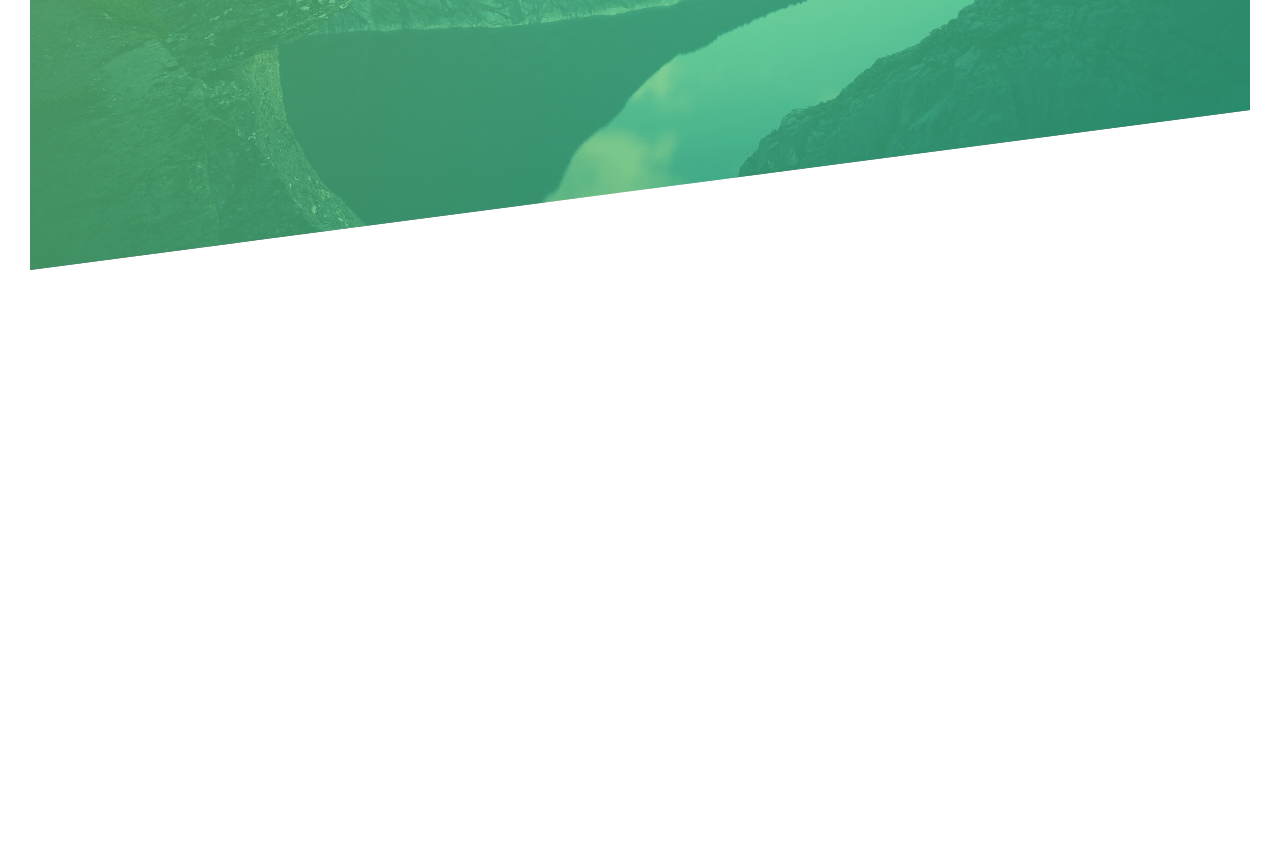
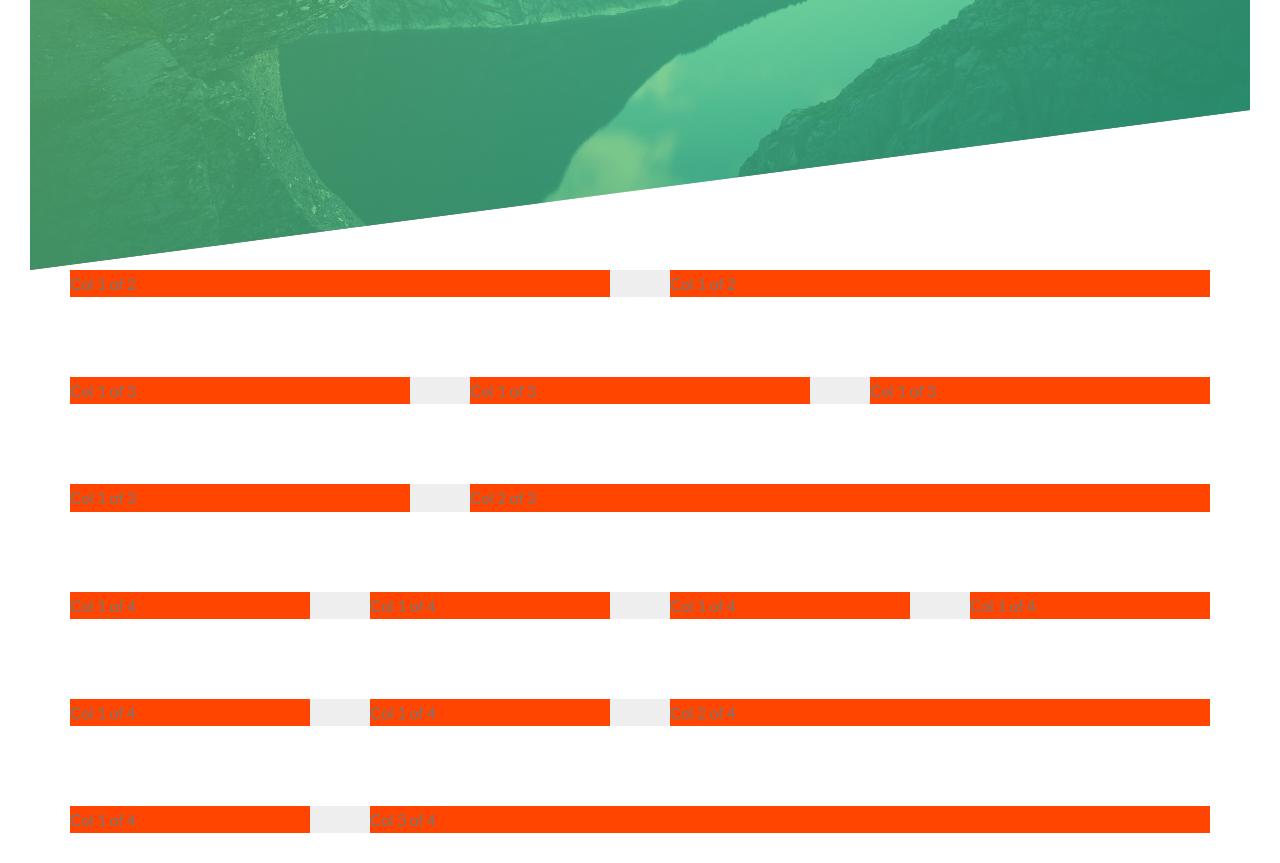
Before and after one commit to f1sh1987/Natours, a website: page index.html in a window 1280 px wide. Shown: the part 520-1383 px from the top of the page. Before the commit the page ends 820 px from the top, so only its background shows below. Drawn offline with Linux system fonts and the light colour scheme.

Commit message:
reformat code

```diff
--- a/index.html
+++ b/index.html
@@ -26,6 +26,79 @@
         <a href="#" class="btn btn--white btn--animated">Discover our tours</a>
     </div>
 </header>
+<section class="grid-test">
+    <div class="row">
+        <div class="col-1-of-2">
+            Col 1 of 2
+        </div>
+        <div class="col-1-of-2">
+            Col 1 of 2
+        </div>
+    </div>
+
+    <div class="row">
+        <div class="col-1-of-3">
+            Col 1 of 3
+        </div>
+        <div class="col-1-of-3">
+            Col 1 of 3
+        </div>
+        <div class="col-1-of-3">
+            Col 1 of 3
+        </div>
+    </div>
+    <div class="row">
+        <div class="col-1-of-3">
+            Col 1 of 3
+        </div>
+        <div class="col-2-of-3">
+            Col 2 of 3
+        </div>
+
+    </div>
+
+
+    <div class="row">
+        <div class="col-1-of-4">
+            Col 1 of 4
+        </div>
+        <div class="col-1-of-4">
+            Col 1 of 4
+        </div>
+        <div class="col-1-of-4">
+            Col 1 of 4
+        </div>
+        <div class="col-1-of-4">
+            Col 1 of 4
+        </div>
+    </div>
+
+
+    <div class="row">
+        <div class="col-1-of-4">
+            Col 1 of 4
+        </div>
+        <div class="col-1-of-4">
+            Col 1 of 4
+        </div>
+        <div class="col-2-of-4">
+            Col 2 of 4
+        </div>
+
+    </div>
+
+    <div class="row">
+        <div class="col-1-of-4">
+            Col 1 of 4
+        </div>
+        <div class="col-3-of-4">
+            Col 3 of 4
+        </div>
+
+
+    </div>
+
+</section>
 
 </body>
 </html>
--- a/sass/abstracts/_mixins.scss
+++ b/sass/abstracts/_mixins.scss
@@ -0,0 +1,8 @@
+@mixin  clearfix {
+  &::after{
+    //Clears the float problem $=0
+    content:"";
+    display: table;
+    clear:both;
+  }
+}
--- a/sass/abstracts/_variables.scss
+++ b/sass/abstracts/_variables.scss
@@ -1,3 +1,4 @@
+// Colors
 $color-primary: #55c57a;
 $color-primary-light: #7ed56f;
 $color-primary-dark: #28b485;
@@ -5,3 +6,9 @@ $color-primary-dark: #28b485;
 $color-grey-dark: #777;
 $color-white: #fff;
 $color-black: #000;
+
+//1rem = 16px Standard
+//GRID
+$grid-width: 114rem;
+$gutter-vertical: 8rem;
+$gutter-horizontal: 6rem;
--- a/sass/components/_button.scss
+++ b/sass/components/_button.scss
@@ -13,6 +13,7 @@
     &:hover {
       transform: translateY(-3px);
       box-shadow: 0 10px 20px rgba($color-black, .2);
+
       &:after {
         /* increase element */
         transform: scaleX(1.4) scaleY(1.6);
@@ -38,13 +39,12 @@
       transition: all .4s;
     }
 
+  }
 
-
-
-  }
   &--white {
     background-color: $color-white;
     color: $color-grey-dark;
+
     &:after {
       background-color: $color-white;
     }
--- /dev/null
+++ b/sass/layout/_grid.scss
@@ -0,0 +1,55 @@
+.row {
+  // = 1140px
+  max-width: $grid-width;
+  background-color: #eee;
+  //center block element in block element
+  margin: 0 auto;
+
+  //Select everything except last child
+  &:not(:last-child) {
+    margin-bottom: $gutter-vertical;
+  }
+
+  @include clearfix;
+  //Select all elements with beginning $= ends with  (attribute selector)
+  [class^="col-"] {
+    background-color: orangered;
+    float: left;
+
+    &:not(:last-child) {
+      margin-right: $gutter-horizontal;
+    }
+
+  }
+
+  .col-1-of-2 {
+    width: calc((100% - #{$gutter-horizontal}) / 2);
+
+  }
+
+  .col-1-of-3 {
+    width: calc((100% - 2 * #{$gutter-horizontal}) / 3);
+
+  }
+
+  .col-1-of-4 {
+    width: calc((100% - 3 * #{$gutter-horizontal}) / 4);
+
+  }
+
+  .col-2-of-3 {
+    width: calc(2 * ((100% - 2 * #{$gutter-horizontal}) / 3) + #{$gutter-horizontal});
+
+  }
+
+  .col-2-of-4 {
+    width: calc(2 * ((100% - 3 * #{$gutter-horizontal}) / 4) + #{$gutter-horizontal});
+
+  }
+
+  .col-3-of-4 {
+    width: calc(3 * ((100% - 3 * #{$gutter-horizontal}) / 4) + 2 * #{$gutter-horizontal});
+
+  }
+
+}
--- a/sass/main.scss
+++ b/sass/main.scss
@@ -1,14 +1,11 @@
 @import "abstracts/variables";
 @import "abstracts/mixins";
 @import "abstracts/functions";
-
 @import "base/base";
 @import "base/animations";
 @import "base/typography";
 @import "base/utilities";
-
 @import "pages/home";
-
 @import "components/button";
-
 @import "layout/header";
+@import "layout/grid";
```
Also changed, not shown: sass/base/_animations.scss (+16 -16 lines), sass/base/_base.scss (+4 -5 lines), sass/base/_typography.scss (+3 -5 lines), sass/layout/_header.scss (+11 -10 lines), css/style.css. Lines whose indentation alone changed are shown as unchanged.
